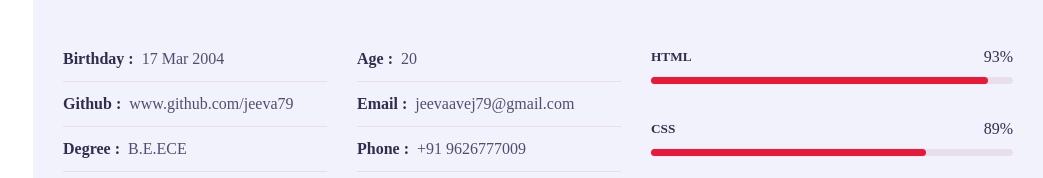
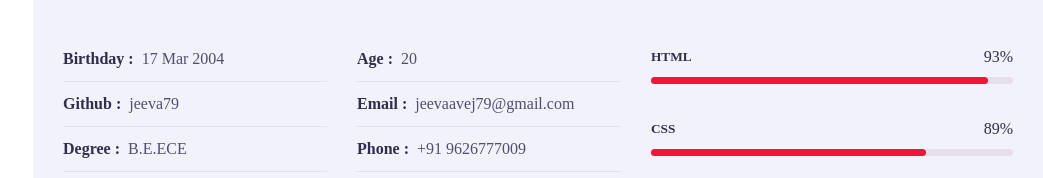
Before and after one commit to jeeva79/portfolio, a plain HTML site: page index.html in a window 1280 px wide. Shown: the part 1158-1336 px from the top of the page, without its empty margins (237-1280 px from the left). Drawn offline with nearby package versions, Linux system fonts and the light colour scheme; a web font is replaced by a local one.

Commit message:
Update index.html

```diff
--- a/index.html
+++ b/index.html
@@ -77,7 +77,7 @@
                                             <p>Age : <span>20</span></p>
                                         </div>
                                         <div class="info-item padd-15">
-                                            <p>Github : <span>www.github.com/jeeva79</span></p>
+                                            <p>Github : <span>jeeva79</span></p>
                                         </div>
                                         <div class="info-item padd-15">
                                             <p>Email : <span>jeevaavej79@gmail.com</span></p>
```
